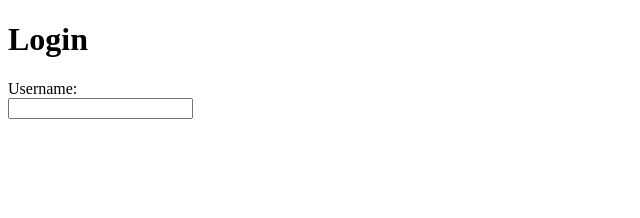
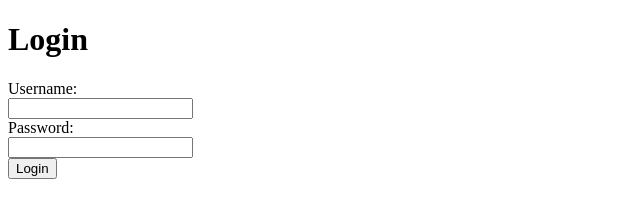
Before and after one commit to iamneo-production/edadaafdcb305677720bfdbccbfebeddone, a plain HTML site: page public/index.html in a window 1280 px wide. Shown: the whole page, without its empty margins (0-640 px from the left). Drawn offline with Linux system fonts and the light colour scheme.

Commit message:
Backup Commit

```diff
--- a/public/index.html
+++ b/public/index.html
@@ -11,9 +11,9 @@
     <h1>Login</h1>
   </div>
   Username:<br><input type="text" id="username">
-  <form>
-
-
-  </form>
+  <br>
+  Password:<br><input type="text" id="password">
+  <br>
+  <button class="button">Login</button>
 </body>
 </html>
```
